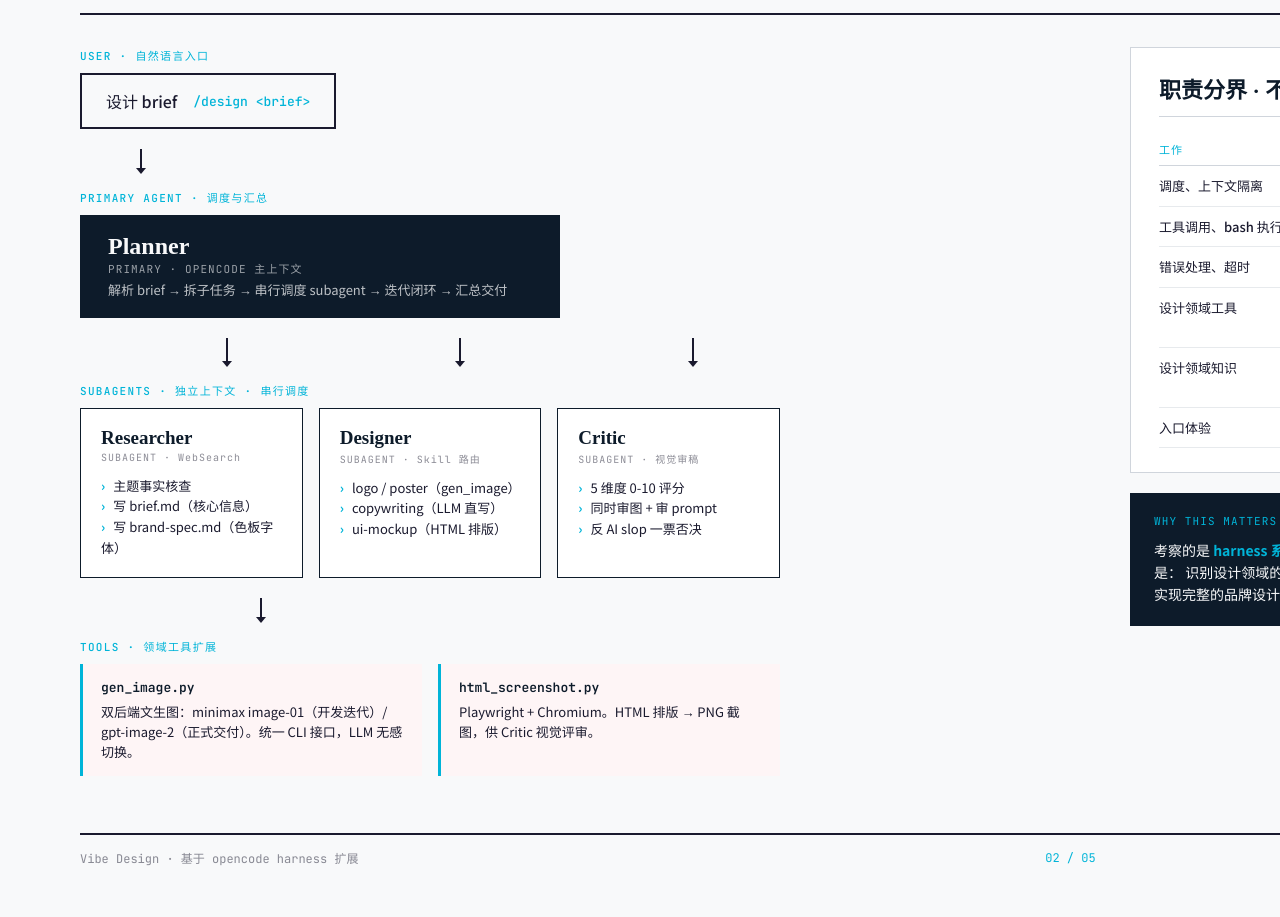
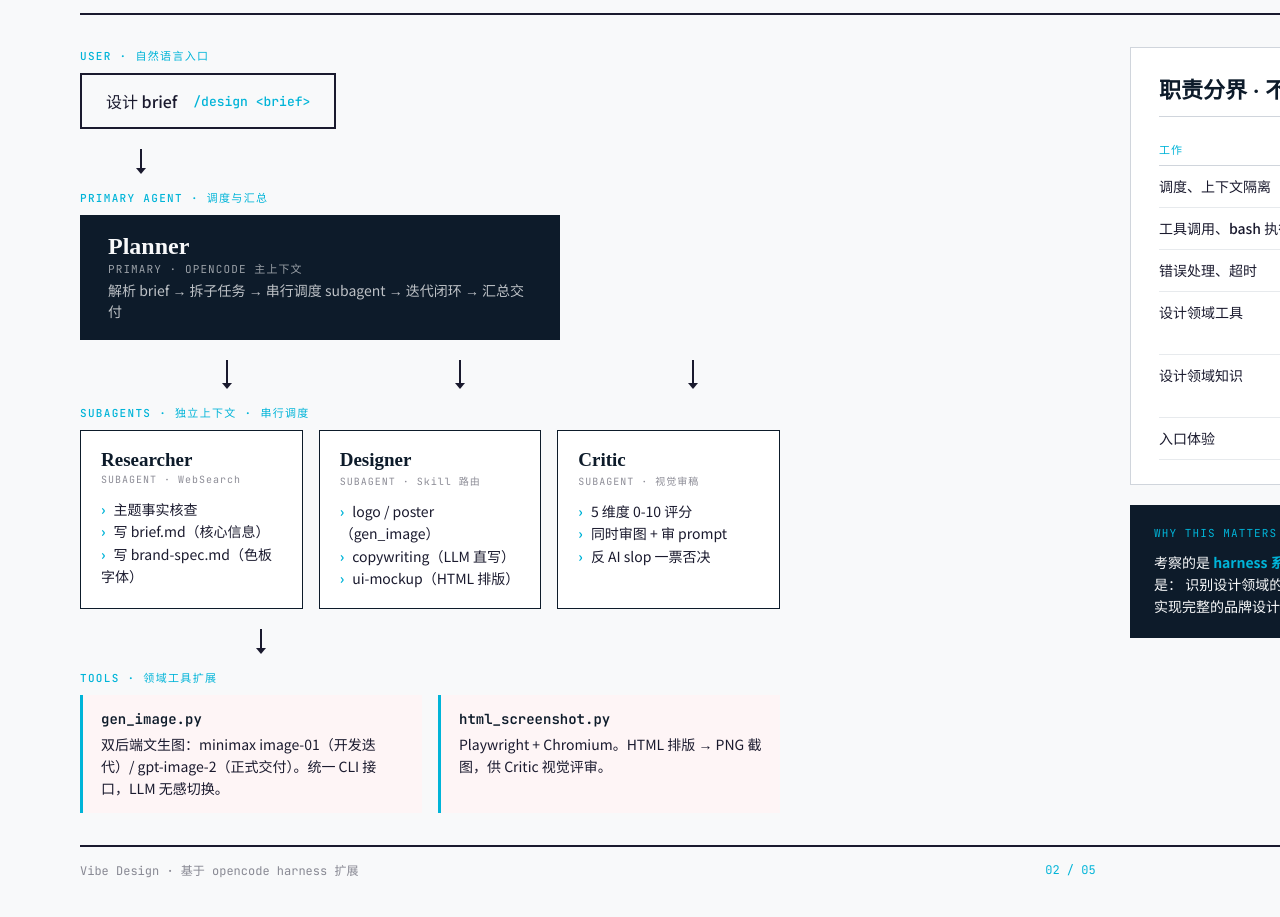
Before and after one commit to recynie/SII-vibe-designer, a plain HTML site: page docs/presentation/02-architecture.html in a window 1280 px wide. Shown: the part 157-1074 px from the top of the page. Drawn offline with Linux system fonts and the light colour scheme.

Commit message:
fix(presentation): increase body text on slide 2 from 13px to 14px
Consistent with slides 3-5, bumps subagent list items, tool boxes,
planner description, and responsibility table for projection readability.

```diff
--- a/docs/presentation/02-architecture.html
+++ b/docs/presentation/02-architecture.html
@@ -89,7 +89,7 @@
     opacity: 0.6; letter-spacing: 0.1em;
   }
   .planner-desc {
-    font-size: 13px; opacity: 0.75; line-height: 1.5; margin-top: 4px;
+    font-size: 14px; opacity: 0.75; line-height: 1.5; margin-top: 4px;
   }
 
   .fan-connectors {
@@ -122,7 +122,7 @@
     color: var(--muted); letter-spacing: 0.1em; margin-bottom: 12px;
   }
   .subagent ul {
-    list-style: none; font-size: 13px; line-height: 1.6;
+    list-style: none; font-size: 14px; line-height: 1.6;
   }
   .subagent ul li::before {
     content: '›'; color: var(--cyan); margin-right: 8px; font-weight: bold;
@@ -135,11 +135,11 @@
     padding: 14px 18px;
     background: color-mix(in oklch, var(--cyan) 8%, white);
     border-left: 3px solid var(--cyan);
-    font-size: 13px; line-height: 1.55;
+    font-size: 14px; line-height: 1.55;
   }
   .tool-box strong {
     font-family: 'JetBrains Mono', monospace; color: var(--navy);
-    display: block; margin-bottom: 4px; font-size: 13px;
+    display: block; margin-bottom: 4px; font-size: 14px;
   }
 
   /* Right: Responsibility Split */
@@ -156,7 +156,7 @@
   }
 
   .split-table {
-    width: 100%; border-collapse: collapse; font-size: 13px;
+    width: 100%; border-collapse: collapse; font-size: 14px;
   }
   .split-table th {
     text-align: left; font-family: 'JetBrains Mono', monospace;
```
